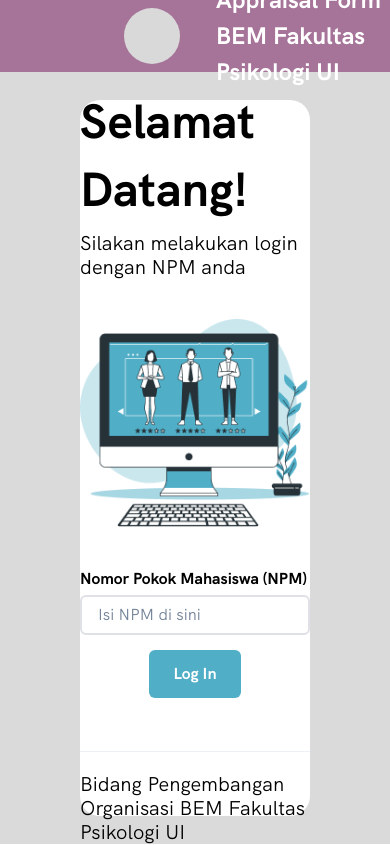
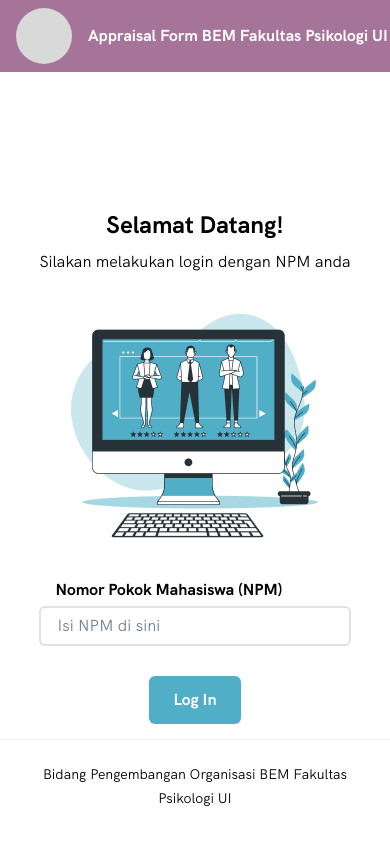
Before and after one commit to BISMIT-2022/bem-psikologi-ui-fe, a Next.js app: page /login in a window 390 px wide. Built offline with nearby package versions, Linux system fonts and the light colour scheme.

Commit message:
add mobile design on login page

```diff
--- a/components/Layout.js
+++ b/components/Layout.js
@@ -5,11 +5,11 @@ const Layout = ({ hasNavbar, children, pb }) => {
         <Box bgColor="#DADADA" minH="100vh" pb={pb}>
             {hasNavbar &&
                 <Box w="full" position="sticky" h="72px" backgroundColor="#A67399">
-                    <Flex alignItems="center" ml="124px" h="full">
+                    <Flex alignItems="center" ml={{ base: "16px", lg: "124px" }} h="full">
                         <Circle size="56px" bg="#D9D9D9">
 
                         </Circle>
-                        <Text ml="36px" fontSize="24px" lineHeight={1.5} fontWeight="700" color="#FFFFFF">
+                        <Text ml={{ base: "16px", lg: "36px" }} fontSize={{ base: "16px", lg: "24px" }} lineHeight={1.5} fontWeight="700" color="#FFFFFF">
                             Appraisal Form BEM Fakultas Psikologi UI
                         </Text>
                     </Flex>
--- a/pages/login/index.js
+++ b/pages/login/index.js
@@ -51,19 +51,19 @@ const LoginPage = () => {
                 justify="center"
                 bgColor="#FFFFFF"
                 color="#000000"
-                my="28px"
+                my={{ base: "", lg: "28px" }}
                 pt="36px"
                 pb="20px"
-                mx="80px"
-                h="calc(100vh - 128px)"
-                borderRadius="20px">
+                mx={{ base: "", lg: "80px" }}
+                h={{base:"calc(100vh - 72px)", lg:"calc(100vh - 128px)"}}
+                borderRadius={{ base: "", lg: "20px" }}>
                 <Flex
                     w="fit-content"
                     justify="center"
                     flexDirection="column"
                     align="center">
                     <Text
-                        fontSize="48px"
+                        fontSize={{ base: "24px", lg: "48px" }}
                         lineHeight={1.4}
                         fontWeight={700}
                         fontFamily="HKGrotesk"
@@ -71,7 +71,10 @@ const LoginPage = () => {
                         Selamat Datang!
                     </Text>
                     {isLoginSuccess &&
-                        <Alert className="show-alert" p="8px" gap="10px" h="56px" status='success' position="absolute" bottom="20px" maxW="336px">
+                        <Alert className="show-alert"
+                        p="8px" gap="10px" h="56px"
+                        status='success' position="absolute"
+                        bottom="20px" maxW="336px">
                             <AlertIcon />
                             <AlertTitle
                                 fontSize="16px"
@@ -90,11 +93,12 @@ const LoginPage = () => {
                     }
                     <Text
                         mt="8px"
-                        fontSize="20px"
-                        lineHeight={1.2}
+                        fontSize={{ base: "16px", lg: "20px" }}
+                        lineHeight={{ base: 1.5, lg: 1.2 }}
                         fontWeight={400}
                         fontFamily="HKGrotesk"
                         mb="40px"
+                        textAlign="center"
                     >
                         Silakan melakukan login dengan NPM anda
                     </Text>
@@ -108,6 +112,7 @@ const LoginPage = () => {
                         fontSize="16px"
                         lineHeight={1.5}
                         fontWeight={700}
+                        mx={{base: "16px", lg:""}}
                     >
                         Nomor Pokok Mahasiswa (NPM)
                     </Text>
@@ -122,6 +127,7 @@ const LoginPage = () => {
                                     <Input
                                         ref={npmRef}
                                         type="number"
+                                        mx={{base: "16px", lg:""}}
                                         onChange={(e) => { setInputNpm(e.target.value); setChangeInputState(true) }}
                                         border="2px solid #DFE1E6"
                                         mt="4px"
@@ -141,7 +147,7 @@ const LoginPage = () => {
                                         color={"#FFFFFF"}
                                         p="0px 24px"
                                         borderRadius="6px"
-                                        mt="15px"
+                                        mt={{base:"30px", lg:"15px"}}
                                         h="48px"
                                         type="submit"
                                         fontSize="16px"
@@ -157,12 +163,17 @@ const LoginPage = () => {
                     </Box>
                 </Flex>
 
-                <Divider mt="53px" />
+                <Divider mt={{base:"", lg:"53px"}} position={{base: "absolute", lg:""}}
+                    bottom={{base: "104px", lg:""}} />
                 <Text
                     fontWeight={400}
-                    fontSize="20px"
-                    lineHeight={1.2}
-                    mt="20px"
+                    fontSize={{base: "14px", lg:"20px"}}
+                    lineHeight={{base: 1.7, lg:1.2}}
+                    mt={{base: "", lg:"20px"}}
+                    mx={{base: "16px", lg:""}}
+                    textAlign="center"
+                    position={{base: "absolute", lg:""}}
+                    bottom={{base: "33px", lg:""}}
                 >
                     Bidang Pengembangan Organisasi BEM Fakultas Psikologi UI
                 </Text>
```
